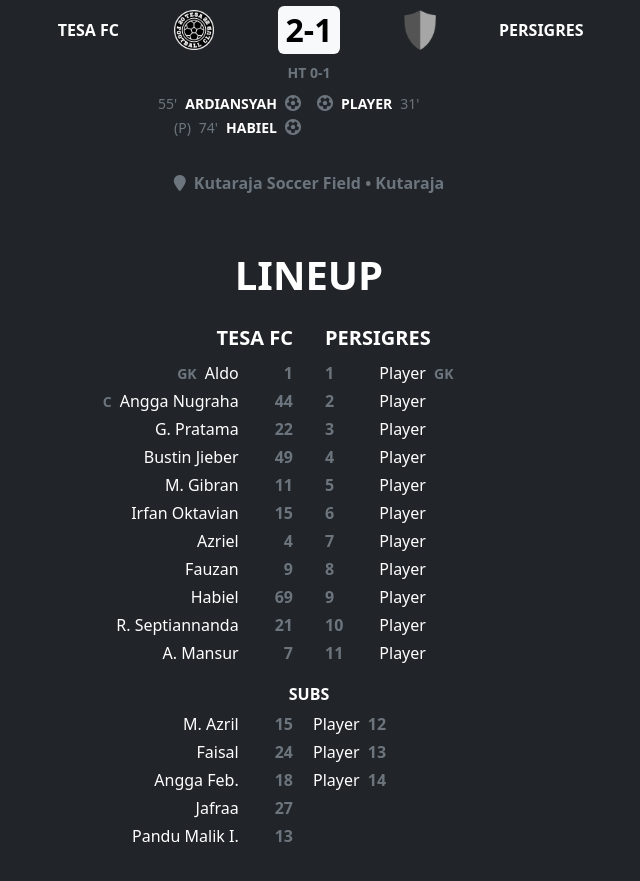
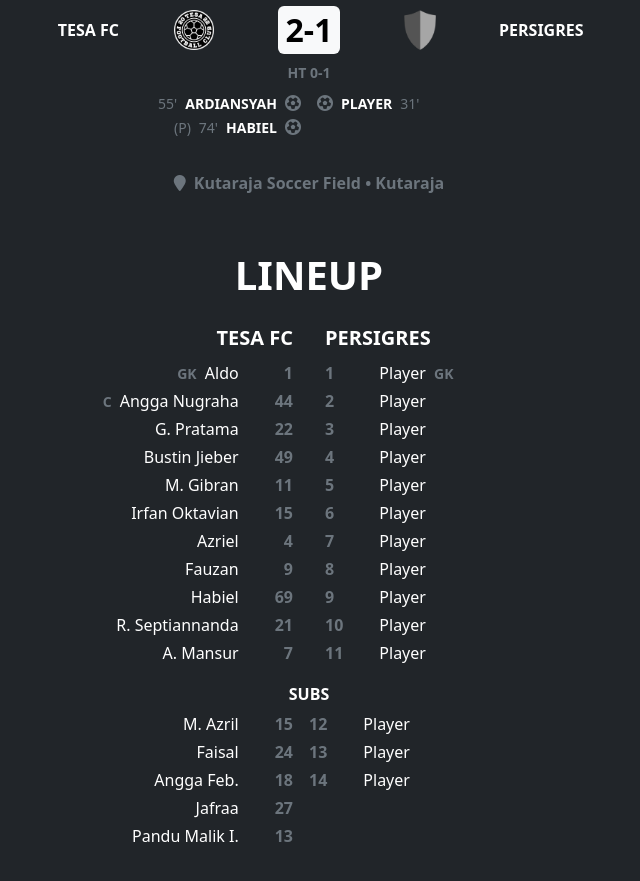
Before and after one commit to tesafc/tesafc.github.io, a Jekyll site: the page built from _matches/2022-06-25.md, in a window 1280 px wide and 900 px high, scrolled down 869 px. Shown: the top 881 px of the window, without its empty margins (331-971 px from the left). Built offline with Jekyll 4.4.1, drawn with Linux system fonts in a browser that asks for light colours; nearby versions of some CDN libraries.

Commit message:
Update match.html

```diff
--- a/_layouts/match.html
+++ b/_layouts/match.html
@@ -113,9 +113,9 @@
       <ul class="col-6 list-group border-0 rounded-0 p-0 pe-3">
         {% for player in page.lineup.away-team.subs %}
         <li class="d-block row g-0 list-group-item text-bg-dark tex-start border-0 p-0 pb-1">
+          <span class="d-inline-block col-1 text-uppercase text-secondary fw-bolder">{{ player.no-punggung }}</span>
+          <span class="d-inline-block col-auto text-capitalize px-1">{{ player.name }}</span>
           {% if player.role %}<small class="d-inline-block block col-auto text-uppercase fw-bolder text-secondary">{{ player.role }}</small>{% endif %}
-          <span class="d-inline-block col-auto text-capitalize px-1">{{ player.name }}</span>
-          <span class="d-inline-block col-1 text-uppercase text-secondary fw-bolder">{{ player.no-punggung }}</span>
         </li>
         {% endfor %}
       </ul>
```
